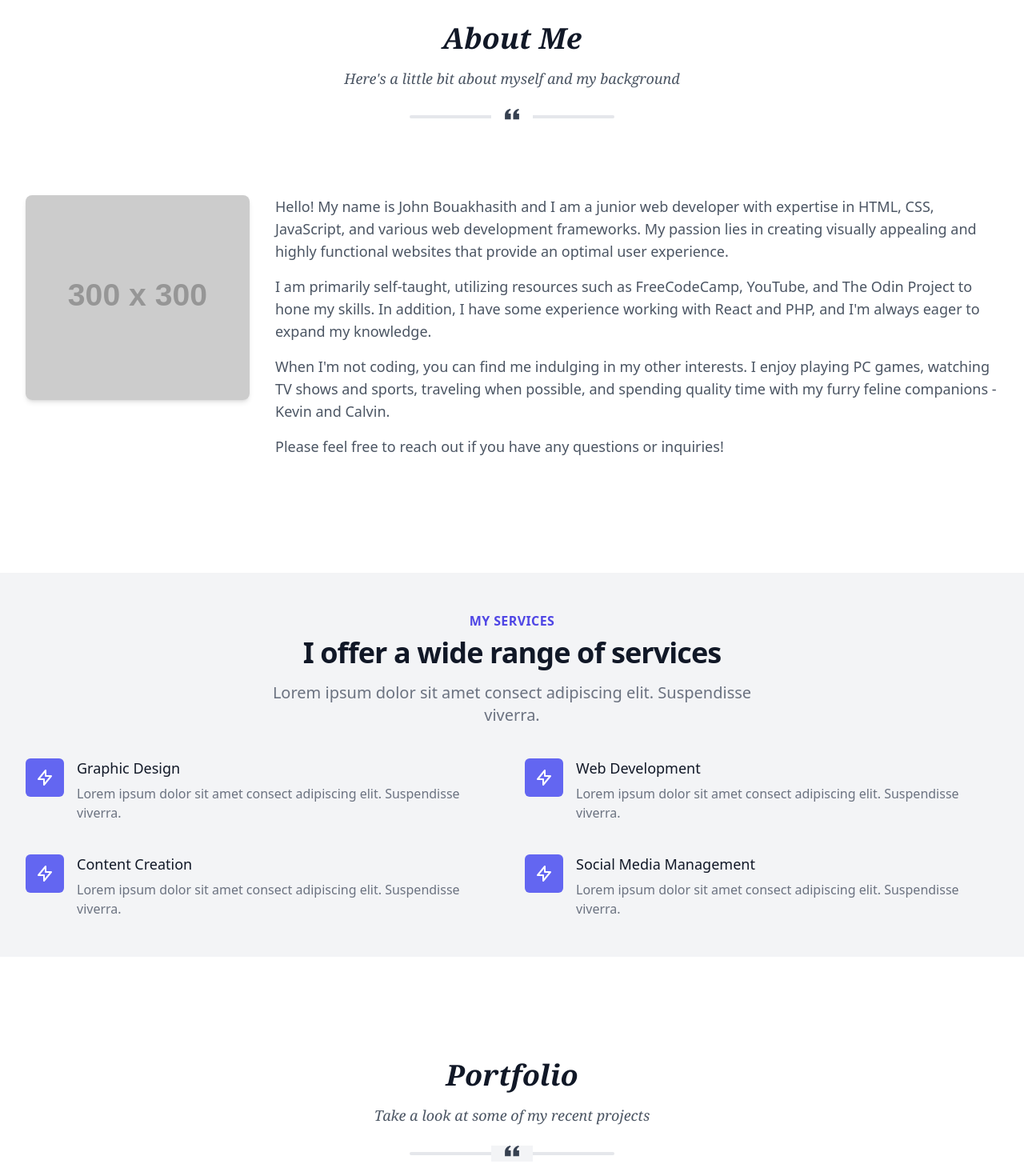
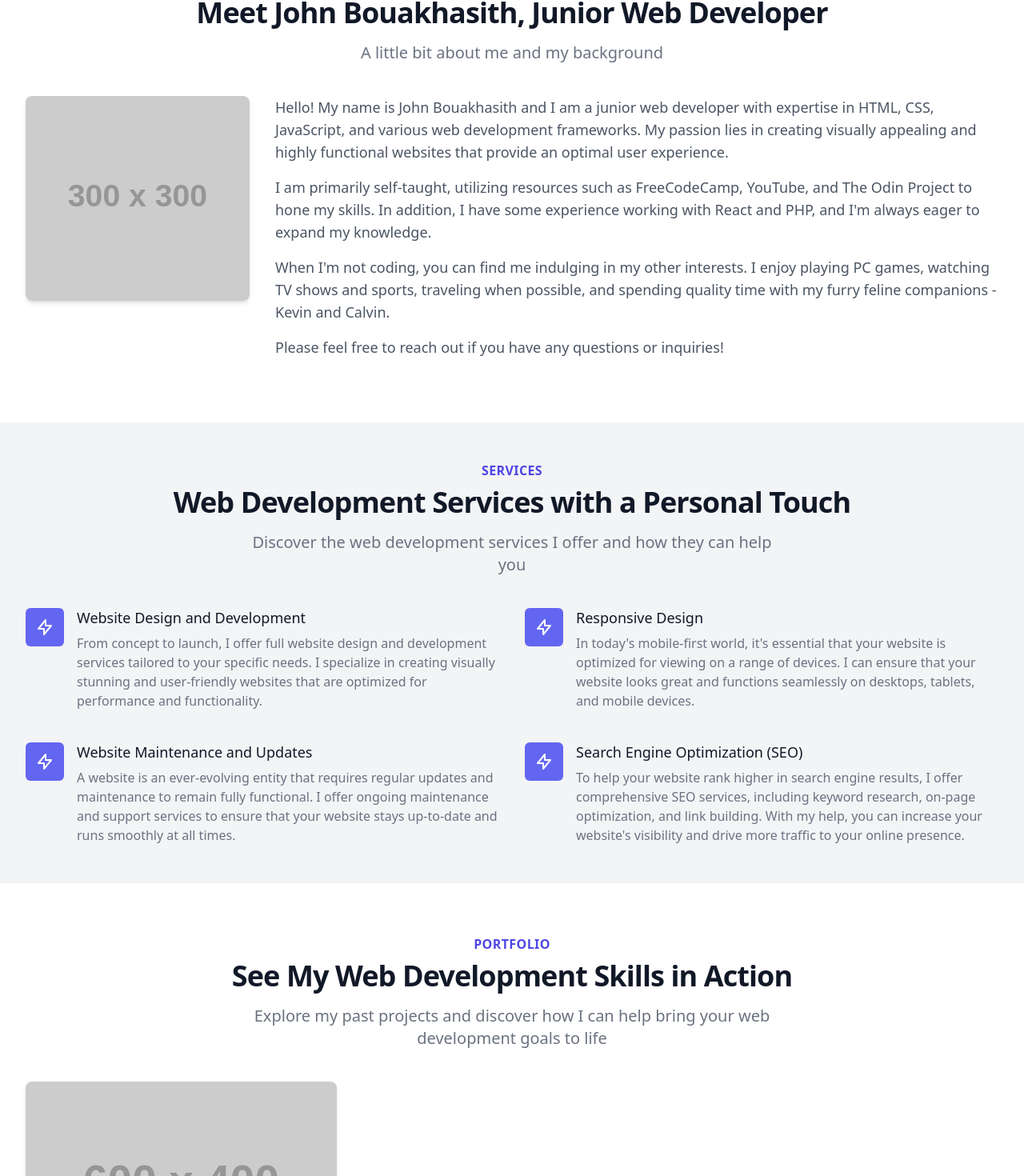
Before and after one commit to johnbthedev/johnbthe.dev, a React (Vite) app in the folder frontend/: page / in a window 1280 px wide. Shown: the part 900-2370 px from the top of the page at 80% size. Built offline with nearby package versions, Linux system fonts and the light colour scheme.

Commit message:
modified

```diff
--- a/frontend/src/components/About.jsx
+++ b/frontend/src/components/About.jsx
@@ -3,32 +3,21 @@ import React from "react";
 export default function About() {
   return (
     <section id="about" className="relative">
-      <div className="w-full m-auto max-w-7xl py-16 px-4 sm:px-6 lg:px-8 lg:py-32">
+      <div className="w-full m-auto max-w-7xl py-16 px-4 sm:px-6 lg:px-8">
         <div className="w-full m-auto">
-          <div className="text-center font-serif italic mb-16">
-            <h1 className="text-4xl text-gray-900 font-bold mb-4">About Me</h1>
-            <p className="text-lg text-gray-600">
-              Here's a little bit about myself and my background
+          <div className="lg:text-center">
+            <h2 className="text-base text-indigo-600 font-semibold tracking-wide uppercase">
+              about
+            </h2>
+            <p className="mt-2 text-3xl leading-8 font-extrabold tracking-tight text-gray-900 sm:text-4xl">
+              Meet John Bouakhasith, Junior Web Developer
             </p>
-            <div className="inline-flex items-center justify-center w-full">
-              <hr className="w-64 h-1 my-8 bg-gray-200 border-0 rounded dark:bg-gray-700" />
-              <div className="absolute px-4 -translate-x-1/2 bg-white left-1/2 dark:bg-gray-900">
-                <svg
-                  aria-hidden="true"
-                  className="w-5 h-5 text-gray-700 dark:text-gray-300"
-                  viewBox="0 0 24 27"
-                  fill="none"
-                  xmlns="http://www.w3.org/2000/svg"
-                >
-                  <path
-                    d="M14.017 18L14.017 10.609C14.017 4.905 17.748 1.039 23 0L23.995 2.151C21.563 3.068 20 5.789 20 8H24V18H14.017ZM0 18V10.609C0 4.905 3.748 1.038 9 0L9.996 2.151C7.563 3.068 6 5.789 6 8H9.983L9.983 18L0 18Z"
-                    fill="currentColor"
-                  />
-                </svg>
-              </div>
-            </div>
+            <p className="mt-4 max-w-2xl text-xl text-gray-500 lg:mx-auto">
+              A little bit about me and my background
+            </p>
           </div>
-          <div className="flex flex-wrap -mx-4">
+
+          <div className="flex flex-wrap -mx-4 mt-10">
             <div className="w-full md:w-1/4 mb-6 px-4">
               <img
                 src="https://placehold.it/300x300"
--- a/frontend/src/components/Hero.jsx
+++ b/frontend/src/components/Hero.jsx
@@ -13,7 +13,7 @@ export default function Hero() {
           <h1 className="text-3xl font-extrabold sm:text-4xl">
             <span className="text-slate-50">Hi. I'm John Bouakhasith, </span>
             <strong className="text-yellow-300 text-3xl font-extrabold sm:text-4xl sm:block">
-              Self-Taught Web Developer
+              Junior Web Developer.
             </strong>
           </h1>
           <p className="text-slate-50 text-shadow shadow-black mt-4 sm:text-xl sm:leading-relaxed">
--- a/frontend/src/components/Portfolio.jsx
+++ b/frontend/src/components/Portfolio.jsx
@@ -3,32 +3,21 @@ import React from "react";
 export default function Portfolio() {
   return (
     <section id="portfolio">
-      <div className="w-full m-auto max-w-7xl py-16 px-4 sm:px-6 lg:px-8 lg:py-32">
+      <div className="w-full m-auto max-w-7xl py-16 px-4 sm:px-6 lg:px-8">
         <div className="w-full m-auto">
-          <div className="text-center font-serif italic mb-16">
-            <h1 className="text-4xl text-gray-900 font-bold mb-4">Portfolio</h1>
-            <p className="text-lg text-gray-600">
-              Take a look at some of my recent projects
+          <div className="lg:text-center">
+            <h2 className="text-base text-indigo-600 font-semibold tracking-wide uppercase">
+              portfolio
+            </h2>
+            <p className="mt-2 text-3xl leading-8 font-extrabold tracking-tight text-gray-900 sm:text-4xl">
+              See My Web Development Skills in Action
             </p>
-            <div className="inline-flex items-center justify-center w-full">
-              <hr className="w-64 h-1 my-8 bg-gray-200 border-0 rounded dark:bg-gray-700" />
-              <div className="absolute px-4 -translate-x-1/2 bg-gray-100 left-1/2 dark:bg-gray-900">
-                <svg
-                  aria-hidden="true"
-                  className="w-5 h-5 text-gray-700 dark:text-gray-300"
-                  viewBox="0 0 24 27"
-                  fill="none"
-                  xmlns="http://www.w3.org/2000/svg"
-                >
-                  <path
-                    d="M14.017 18L14.017 10.609C14.017 4.905 17.748 1.039 23 0L23.995 2.151C21.563 3.068 20 5.789 20 8H24V18H14.017ZM0 18V10.609C0 4.905 3.748 1.038 9 0L9.996 2.151C7.563 3.068 6 5.789 6 8H9.983L9.983 18L0 18Z"
-                    fill="currentColor"
-                  />
-                </svg>
-              </div>
-            </div>
+            <p className="mt-4 max-w-2xl text-xl text-gray-500 lg:mx-auto">
+              Explore my past projects and discover how I can help bring your
+              web development goals to life
+            </p>
           </div>
-          <div className="grid grid-cols-1 sm:grid-cols-2 lg:grid-cols-3 gap-6">
+          <div className="grid grid-cols-1 sm:grid-cols-2 lg:grid-cols-3 gap-6 mt-10">
             <div>
               <div className="bg-white rounded-lg shadow-md overflow-hidden">
                 <img
--- a/frontend/src/components/Services.jsx
+++ b/frontend/src/components/Services.jsx
@@ -3,17 +3,17 @@ import React from "react";
 function Services() {
   return (
     <div className="bg-gray-100 py-12">
-      <div className="max-w-screen-xl mx-auto px-4 sm:px-6 lg:px-8">
+      <div className="max-w-screen-xl mx-auto px-4 sm:px-6 lg:px-8 ">
         <div className="lg:text-center">
           <h2 className="text-base text-indigo-600 font-semibold tracking-wide uppercase">
-            my services
+            services
           </h2>
           <p className="mt-2 text-3xl leading-8 font-extrabold tracking-tight text-gray-900 sm:text-4xl">
-            I offer a wide range of services
+            Web Development Services with a Personal Touch
           </p>
           <p className="mt-4 max-w-2xl text-xl text-gray-500 lg:mx-auto">
-            Lorem ipsum dolor sit amet consect adipiscing elit. Suspendisse
-            viverra.
+            Discover the web development services I offer and how they can help
+            you
           </p>
         </div>
 
@@ -42,11 +42,14 @@ function Services() {
                 </div>
                 <div className="ml-4">
                   <h4 className="text-lg leading-6 font-medium text-gray-900">
-                    Graphic Design
+                    Website Design and Development
                   </h4>
                   <p className="mt-2 text-base text-gray-500">
-                    Lorem ipsum dolor sit amet consect adipiscing elit.
-                    Suspendisse viverra.
+                    From concept to launch, I offer full website design and
+                    development services tailored to your specific needs. I
+                    specialize in creating visually stunning and user-friendly
+                    websites that are optimized for performance and
+                    functionality.
                   </p>
                 </div>
               </div>
@@ -75,11 +78,13 @@ function Services() {
                 </div>
                 <div className="ml-4">
                   <h4 className="text-lg leading-6 font-medium text-gray-900">
-                    Web Development
+                    Responsive Design
                   </h4>
                   <p className="mt-2 text-base text-gray-500">
-                    Lorem ipsum dolor sit amet consect adipiscing elit.
-                    Suspendisse viverra.
+                    In today's mobile-first world, it's essential that your
+                    website is optimized for viewing on a range of devices. I
+                    can ensure that your website looks great and functions
+                    seamlessly on desktops, tablets, and mobile devices.
                   </p>
                 </div>
               </div>
@@ -108,11 +113,13 @@ function Services() {
                 </div>
                 <div className="ml-4">
                   <h4 className="text-lg leading-6 font-medium text-gray-900">
-                    Content Creation
+                    Website Maintenance and Updates
                   </h4>
                   <p className="mt-2 text-base text-gray-500">
-                    Lorem ipsum dolor sit amet consect adipiscing elit.
-                    Suspendisse viverra.
+                    A website is an ever-evolving entity that requires regular
+                    updates and maintenance to remain fully functional. I offer
+                    ongoing maintenance and support services to ensure that your
+                    website stays up-to-date and runs smoothly at all times.
                   </p>
                 </div>
               </div>
@@ -141,11 +148,14 @@ function Services() {
                 </div>
                 <div className="ml-4">
                   <h4 className="text-lg leading-6 font-medium text-gray-900">
-                    Social Media Management
+                    Search Engine Optimization (SEO)
                   </h4>
                   <p className="mt-2 text-base text-gray-500">
-                    Lorem ipsum dolor sit amet consect adipiscing elit.
-                    Suspendisse viverra.
+                    To help your website rank higher in search engine results, I
+                    offer comprehensive SEO services, including keyword
+                    research, on-page optimization, and link building. With my
+                    help, you can increase your website's visibility and drive
+                    more traffic to your online presence.
                   </p>
                 </div>
               </div>
--- a/frontend/src/components/Technologies.jsx
+++ b/frontend/src/components/Technologies.jsx
@@ -10,32 +10,39 @@ function Technologies() {
           </h2>
         </div>
         <div className="mt-10 flex flex-wrap justify-center">
-          <div className="w-1/4 p-6">
+          <div className="w-1/5 p-6">
             <img
-              className="h-12 w-12"
-              src="/images/react-logo.svg"
-              alt="React Logo"
+              className="h-20 w-20"
+              src="./src/img/wordpress.svg"
+              alt="WordPress Logo"
             />
           </div>
-          <div className="w-1/4 p-6">
+          <div className="w-1/5 p-6">
             <img
-              className="h-12 w-12"
-              src="/images/nodejs-logo.svg"
-              alt="Node.js Logo"
+              className="h-20 w-20"
+              src="./src/img/wordpress.svg"
+              alt="WordPress Logo"
             />
           </div>
-          <div className="w-1/4 p-6">
+          <div className="w-1/5 p-6">
             <img
-              className="h-12 w-12"
-              src="/images/mysql-logo.svg"
-              alt="MySQL Logo"
+              className="h-20 w-20"
+              src="./src/img/wordpress.svg"
+              alt="WordPress Logo"
             />
           </div>
-          <div className="w-1/4 p-6">
+          <div className="w-1/5 p-6">
             <img
-              className="h-12 w-12"
-              src="/images/aws-logo.svg"
-              alt="AWS Logo"
+              className="h-20 w-20"
+              src="./src/img/wordpress.svg"
+              alt="WordPress Logo"
+            />
+          </div>
+          <div className="w-1/5 p-6">
+            <img
+              className="h-20 w-20"
+              src="./src/img/wordpress.svg"
+              alt="WordPress Logo"
             />
           </div>
         </div>
```
Also changed, not shown: frontend/src/components/Contact.jsx (+11 -25 lines), frontend/src/img/React-icon.png (added), frontend/src/img/wordpress.svg (added).
